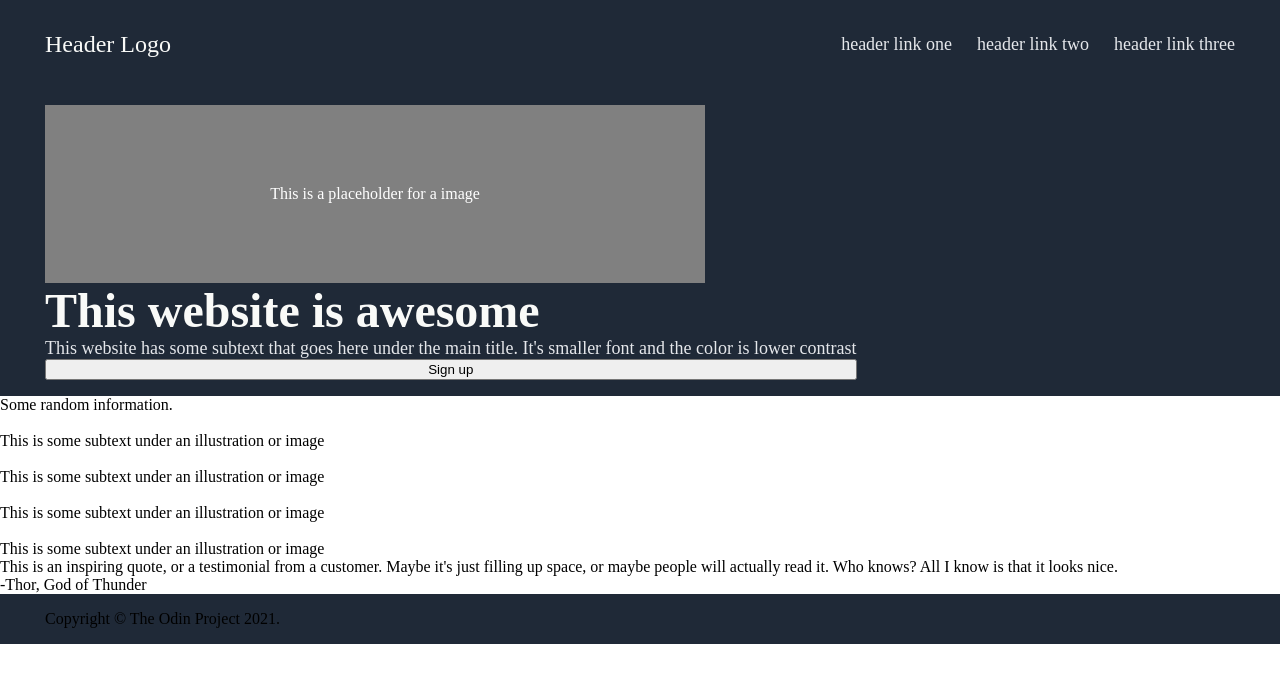
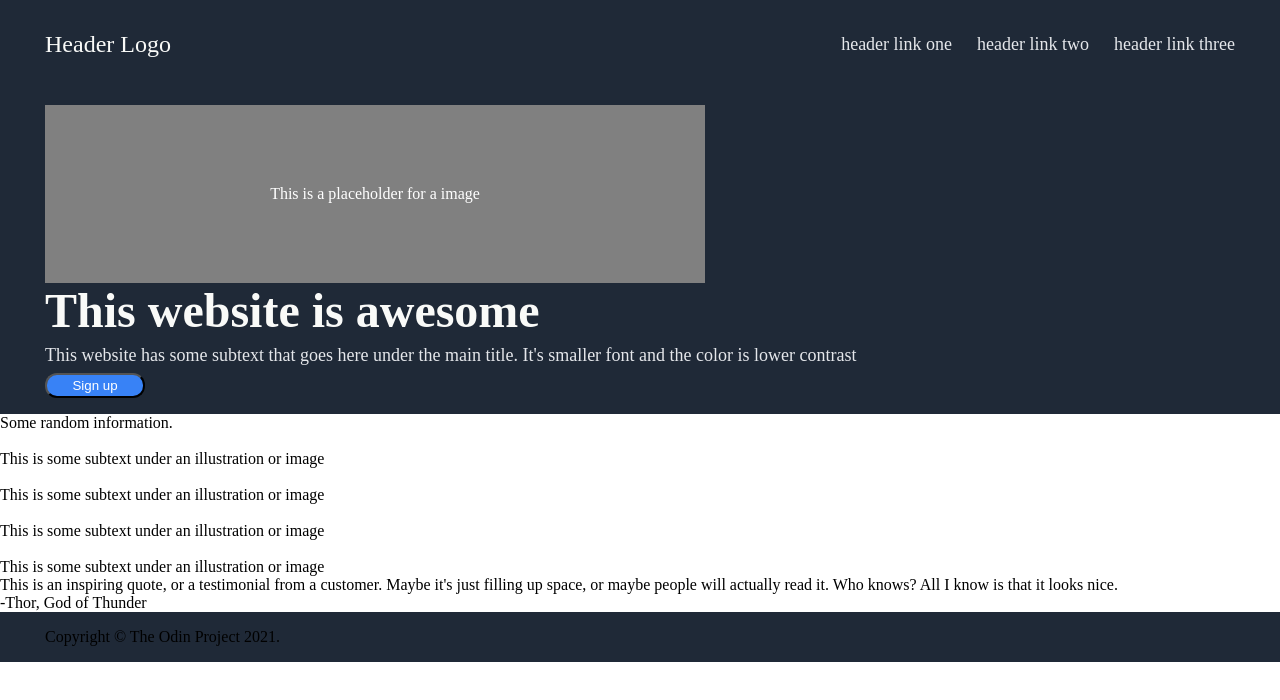
Before and after one commit to Antoniomajic/OTD_project_landing_page, a plain HTML site: page index.html in a window 1280 px wide. Drawn offline with Linux system fonts and the light colour scheme.

Commit message:
Finished content box

```diff
--- a/style.css
+++ b/style.css
@@ -62,3 +62,16 @@ body{
     display: flex;
     flex-direction: column;
 }
+
+.mainText,
+.secText{
+    padding-bottom: 7px;
+}
+
+.sign_up_1{
+    background-color: #3882F6;
+    color: white;
+    border-radius: 12px;
+    width: 100px;
+    height: 25px;
+}
```
